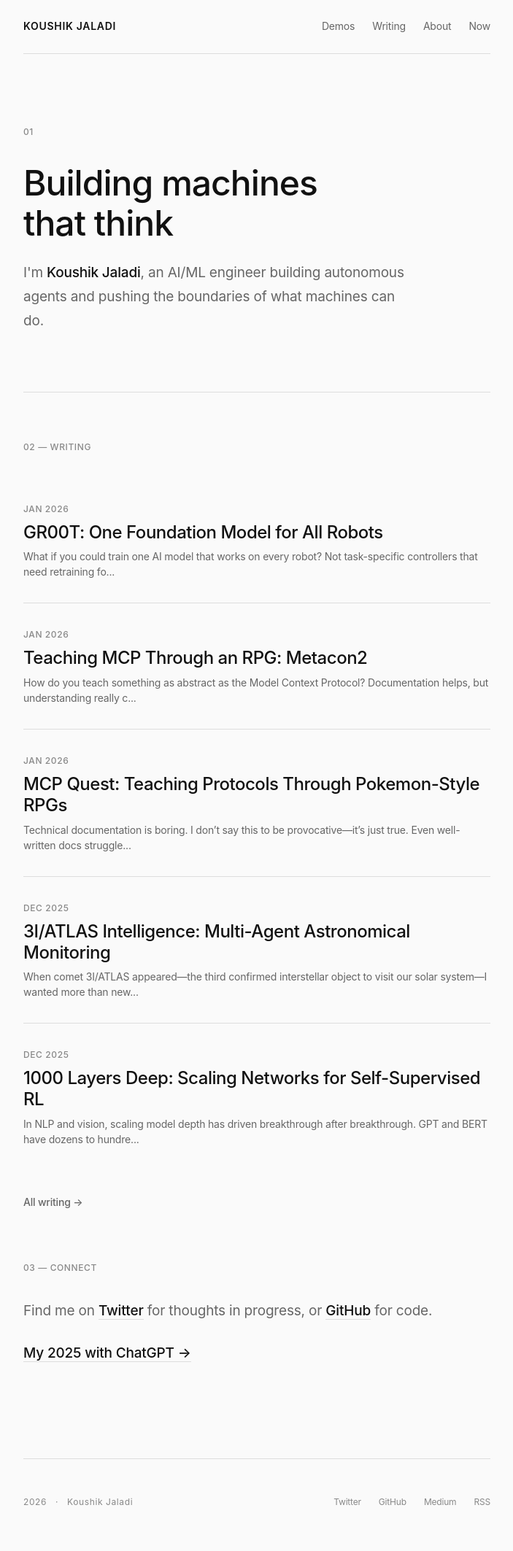
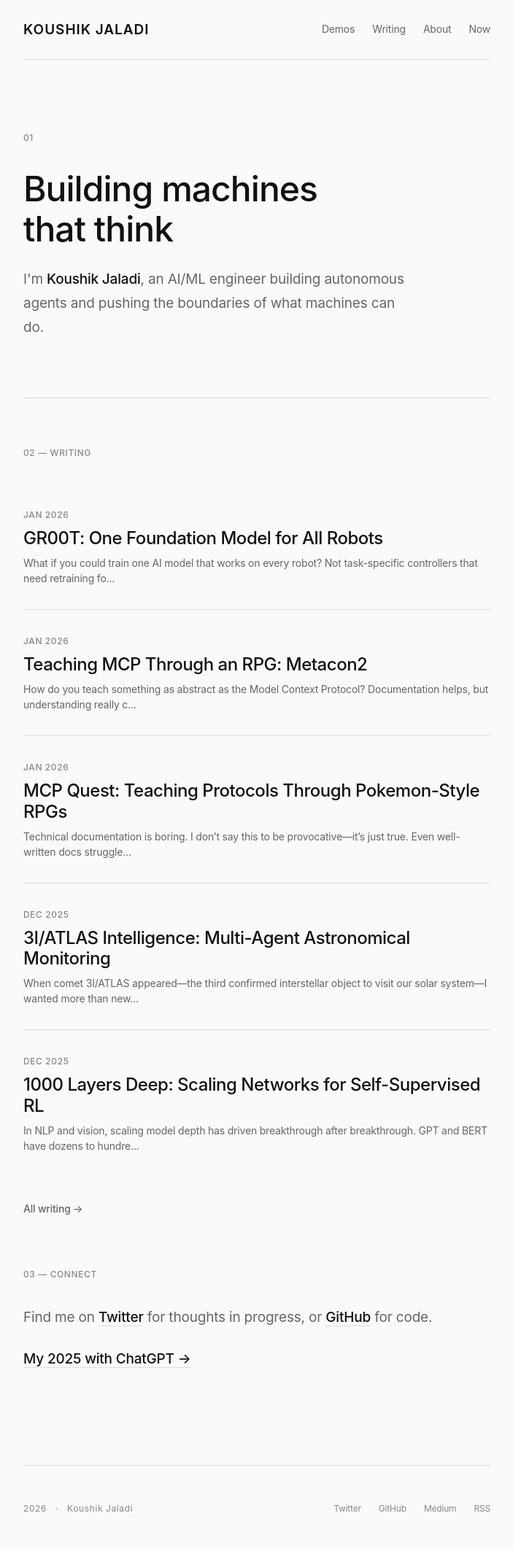
Before and after one commit to Koushik1161/Koushik1161.github.io, a Jekyll site: the page built from index.html, in a window 1280 px wide. Shown: the whole page at 73% size, without its empty margins (288-991 px from the left). Built offline with Jekyll 4.4.1, drawn with Linux system fonts in a browser that asks for light colours; some web fonts are replaced; the list of posts is cut into pages by our own code.

Commit message:
Make header name slightly bigger

```diff
--- a/assets/css/style.css
+++ b/assets/css/style.css
@@ -191,7 +191,7 @@ h1, h2, h3, h4, h5, h6 {
 }
 
 .header__logo {
-  font-size: var(--text-sm);
+  font-size: var(--text-base);
   font-weight: 600;
   letter-spacing: var(--tracking-wide);
   text-transform: uppercase;
```
Also changed, not shown: 2 other files.
